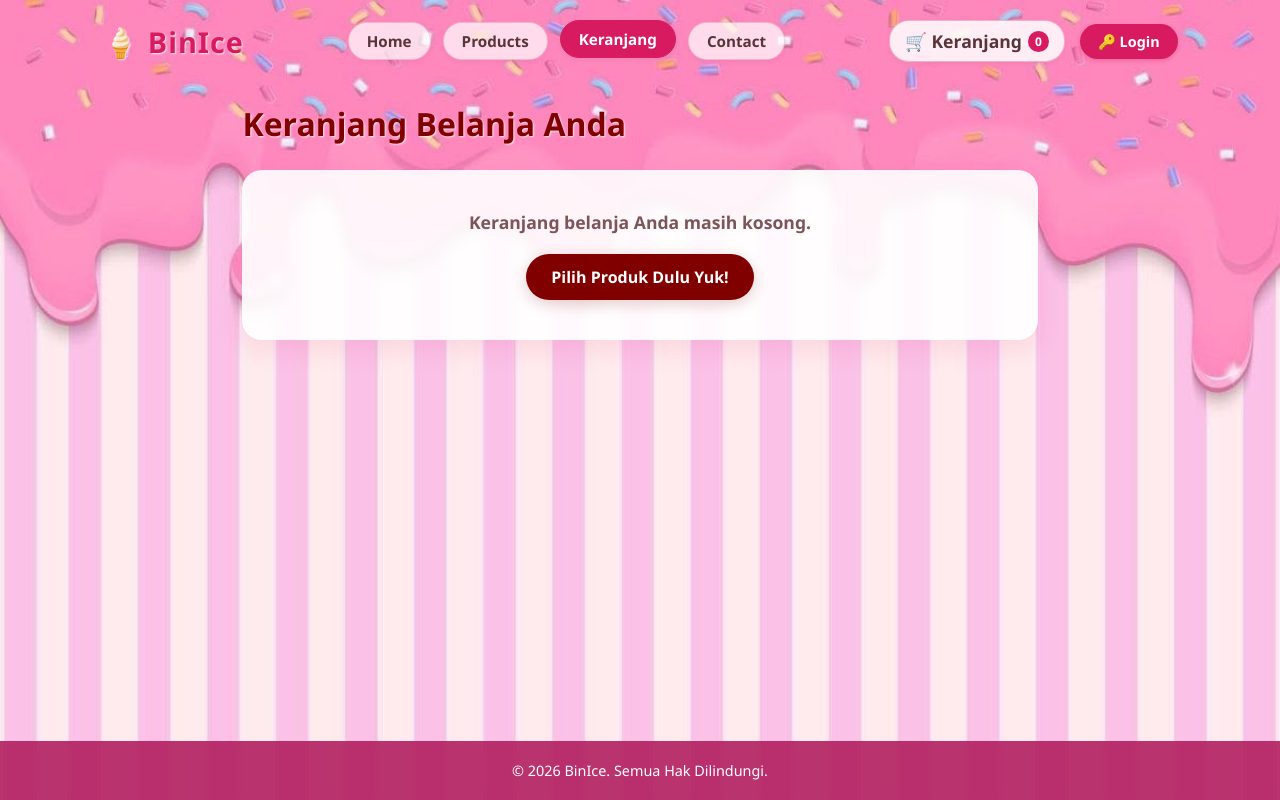
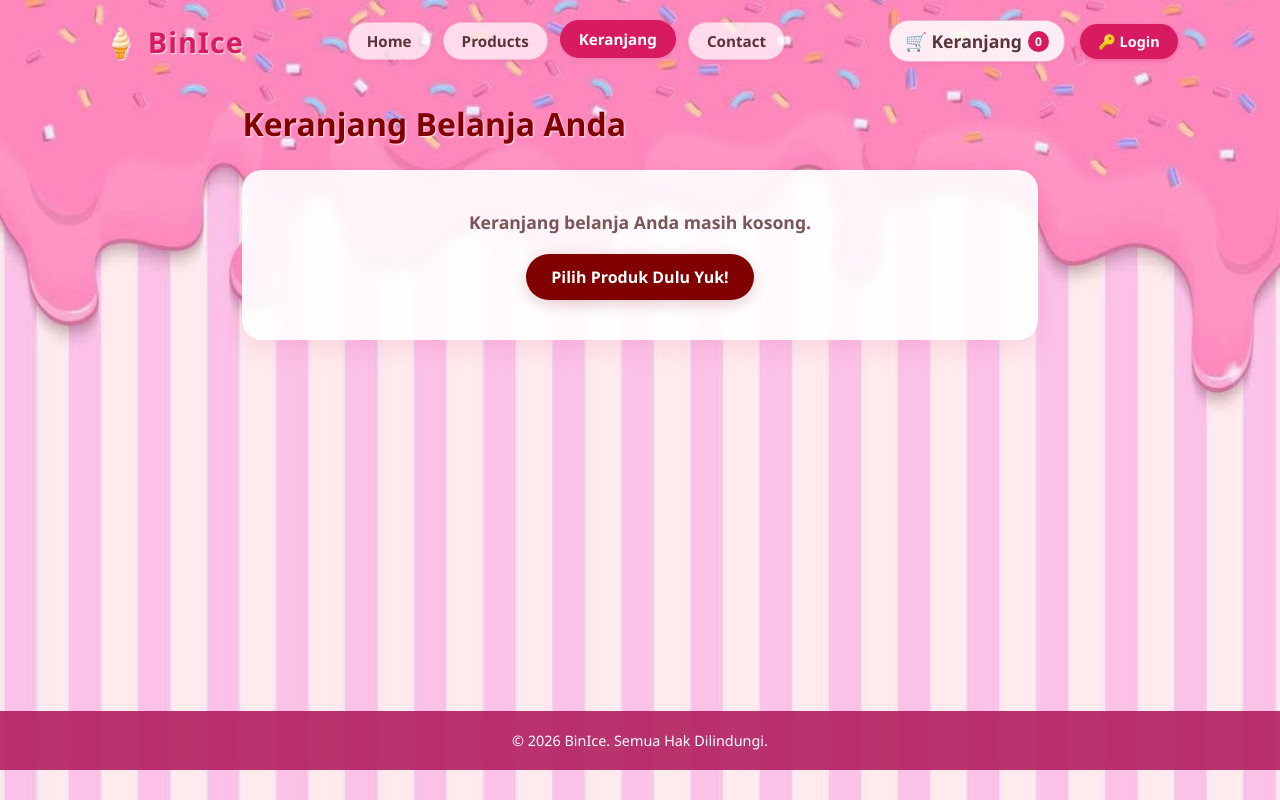
Before and after one commit to qatrunnadanasywah26-boop/gabin-eskrim, a PHP site: page /keranjang.php in a window 1280 px wide. Run offline with PHP 8.4, Linux system fonts and the light colour scheme.

Commit message:
mengubah

```diff
--- a/keranjang.php
+++ b/keranjang.php
@@ -21,8 +21,8 @@ $total_keranjang = isset($_SESSION['keranjang']) ? array_sum($_SESSION['keranjan
         * { margin: 0; padding: 0; box-sizing: border-box; font-family: 'Segoe UI', Tahoma, Geneva, Verdana, sans-serif; }
 
         /* Background Menggunakan Gambar Penuh Tanpa Terpotong */
-        body {
-            background-image: url('mt.jpeg'); /* Ganti 'betul3.png' dengan nama file gambar background kamu */
+    body {
+            background-image: url('mt.jpeg');
             background-size: cover;
             background-position: center;
             background-repeat: no-repeat;
@@ -31,6 +31,7 @@ $total_keranjang = isset($_SESSION['keranjang']) ? array_sum($_SESSION['keranjan
             min-height: 100vh;
             display: flex;
             flex-direction: column;
+            padding-bottom: 30px;
         }
 
         header {
```
Also changed, not shown: mt1.jpg (added), mt2.jpg (added).
